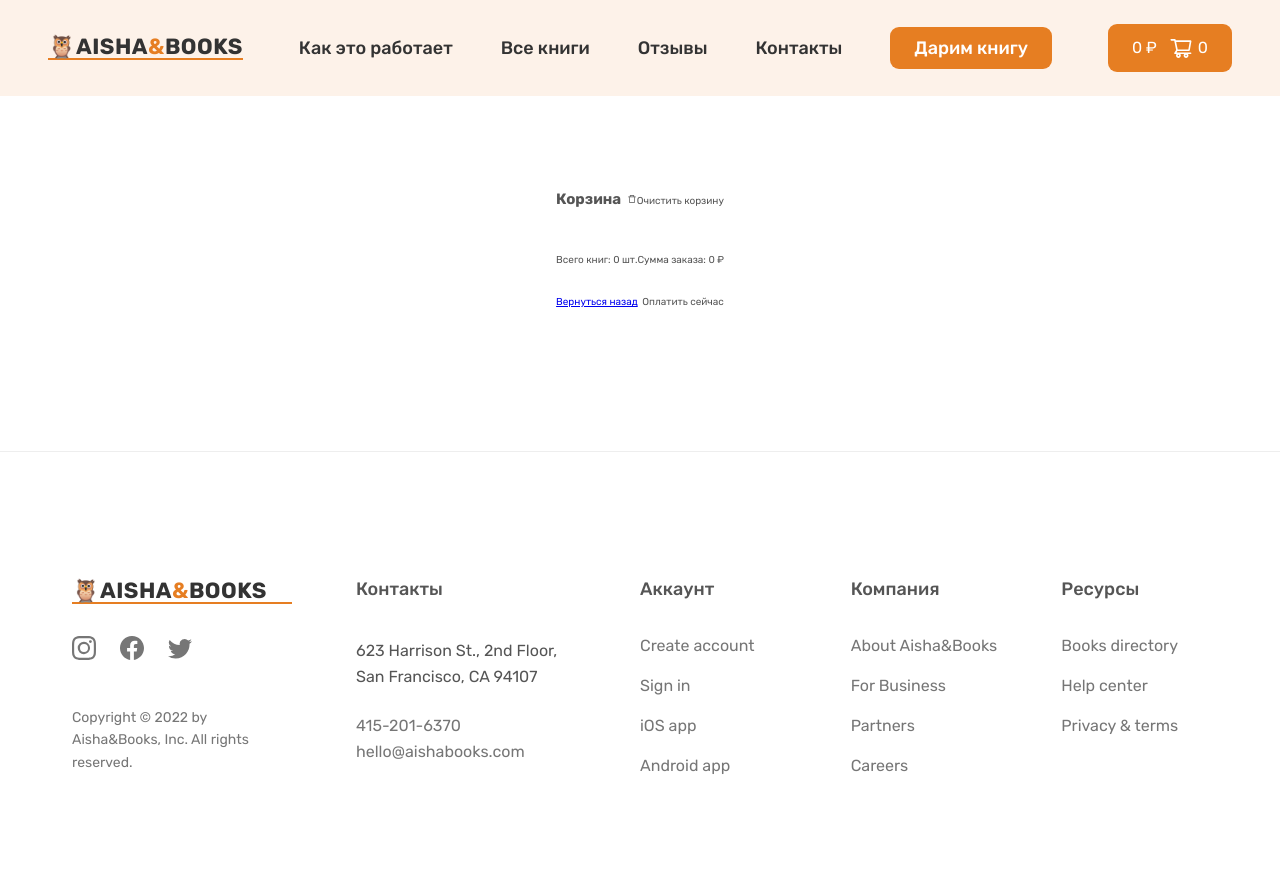
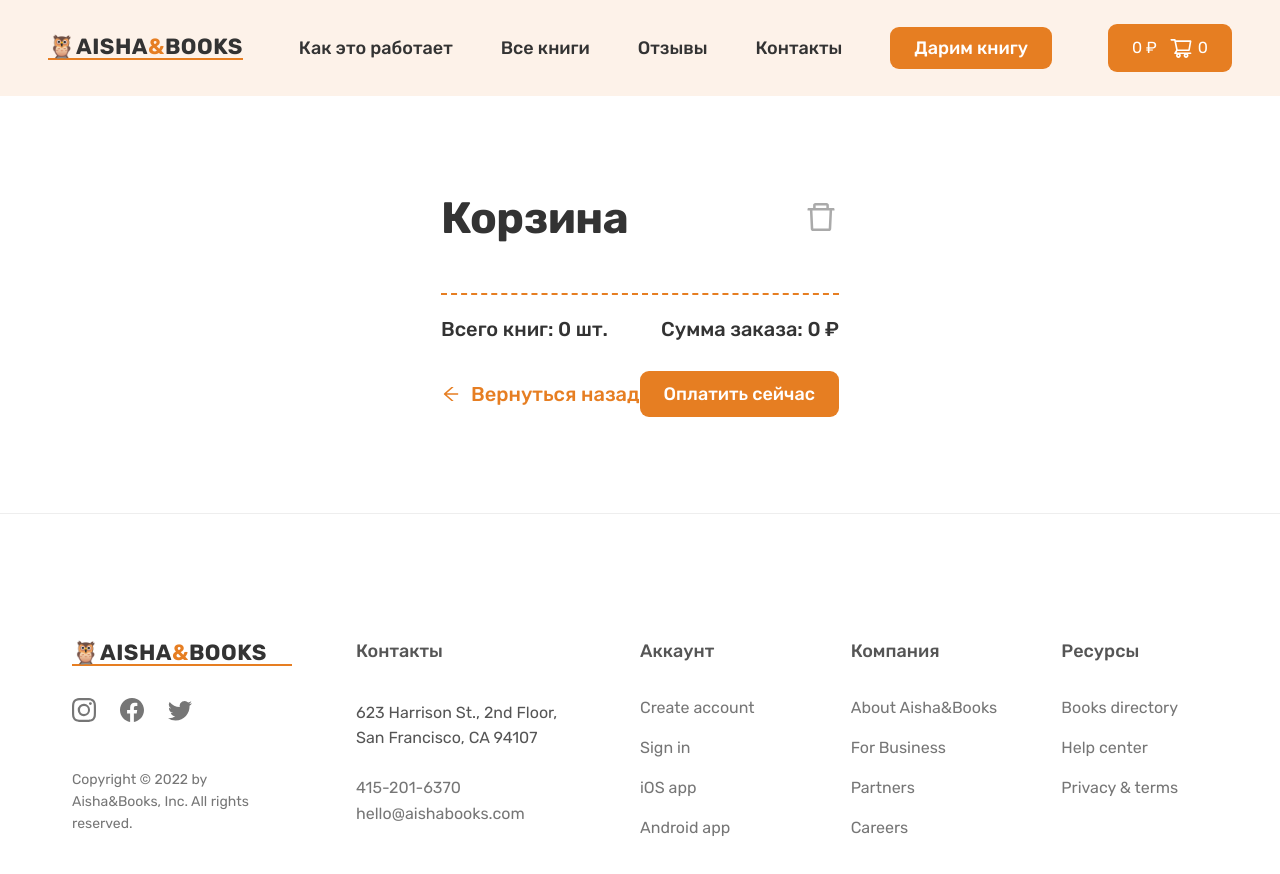
Before and after one commit to zanzorov/book-store, a React (Create React App) app: page /cart in a window 1280 px wide. Shown: the top 874 px of the page. Built offline with nearby package versions, Linux system fonts and the light colour scheme.

Commit message:
Cart style changed

```diff
--- a/src/components/CartBlock/CartBlock.module.css
+++ b/src/components/CartBlock/CartBlock.module.css
@@ -1,12 +1,3 @@
-/*
-- Spacing system (px)
-2 / 4 / 8 / 12 / 16 / 24 / 32 / 48 / 64 / 80 / 96 / 128
-
-- Font sizes (px)
-10 / 12 / 14 / 16 / 18 / 20 / 24 / 30 / 36 / 44 / 52 / 62 / 74 / 86 / 98
-
-*/
-
 .section_cart {
   padding: 9.6rem 0;
 }
@@ -15,22 +6,39 @@
   display: flex;
   align-items: center;
   justify-content: center;
-  max-width: 120rem;
+  max-width: 100rem;
   padding: 0 3.2rem;
   margin: 0 auto;
 }
-
-/* .cart {
-} */
 
 .cart_header {
   display: flex;
   justify-content: space-between;
   align-items: center;
+  margin-bottom: 4.8rem;
+}
+
+.heading_secondary {
+  font-size: 4.4rem;
+  font-weight: 700;
+  color: #333;
+  letter-spacing: -0.5px;
+  line-height: 1.2;
+}
+
+.clear_icon {
+  color: #aaa;
+  cursor: pointer;
+  transition: all 0.3s;
+}
+
+.clear_icon:hover {
+  color: #333;
 }
 
 .cart_bottom {
-  margin: 4.8rem 0;
+  border-top: 2px dashed #e67e22;
+  padding-top: 2.4rem;
 }
 
 .cart_bottom__details {
@@ -38,8 +46,48 @@
   justify-content: space-between;
 }
 
+.total_count,
+.total_price {
+  font-size: 2rem;
+  font-weight: 500;
+  color: #333;
+}
+
 .cart_bottom__buttons {
   display: flex;
   justify-content: space-between;
   margin-top: 3.2rem;
 }
+
+.btn {
+  font-family: inherit;
+  font-size: 1.8rem;
+  font-weight: 500;
+  display: inline-block;
+  background-color: #e67e22;
+  padding: 1.2rem 2.4rem;
+  border: none;
+  border-radius: 9px;
+  color: #fff;
+  cursor: pointer;
+  transition: all 0.3s;
+}
+
+.btn:hover {
+  background-color: #cf711f;
+}
+
+.back_home_link {
+  display: flex;
+  align-items: center;
+  gap: 1rem;
+  text-decoration: none;
+  font-size: 2rem;
+  font-weight: 500;
+  color: #e67e22;
+  transition: all 0.3s;
+}
+
+.back_home_link:hover {
+  color: #cf711f;
+}
--- a/src/components/CartBlock/index.jsx
+++ b/src/components/CartBlock/index.jsx
@@ -3,7 +3,7 @@
 import { useDispatch, useSelector } from "react-redux";
 import { clearItems } from "../../redux/slices/cartSlice";
 
-import { AiOutlineDelete } from "react-icons/ai";
+import { AiOutlineDelete, AiOutlineArrowLeft } from "react-icons/ai";
 
 import CartItem from "../CartItem";
 
@@ -26,11 +26,10 @@
       <div className={styles.container_cart}>
         <div className={styles.cart}>
           <div className={styles.cart_header}>
-            <h2>Корзина</h2>
-            <span onClick={onClickClear}>
-              <AiOutlineDelete />
-              Очистить корзину
-            </span>
+            <h2 className={styles.heading_secondary}>Корзина</h2>
+            <div className={styles.clear_box} onClick={onClickClear}>
+              <AiOutlineDelete size="3.6rem" className={styles.clear_icon} />
+            </div>
           </div>
 
           <div className={styles.cart_items}>
@@ -41,16 +40,19 @@
 
           <div className={styles.cart_bottom}>
             <div className={styles.cart_bottom__details}>
-              <span>Всего книг: {totalCount} шт.</span>
-              <span>Сумма заказа: {totalPrice} &#8381;</span>
+              <span className={styles.total_count}>
+                Всего книг: {totalCount} шт.
+              </span>
+              <span className={styles.total_price}>
+                Сумма заказа: {totalPrice} &#8381;
+              </span>
             </div>
             <div className={styles.cart_bottom__buttons}>
               <Link to="/" className={styles.back_home_link}>
+              <AiOutlineArrowLeft className={styles.icon_arrow} />
                 <span>Вернуться назад</span>
               </Link>
-              <div className={styles.pay_now_btn}>
-                <span>Оплатить сейчас</span>
-              </div>
+              <button className={styles.btn}>Оплатить сейчас</button>
             </div>
           </div>
         </div>
--- a/src/components/CartItem/CartItem.module.css
+++ b/src/components/CartItem/CartItem.module.css
@@ -1,23 +1,25 @@
 .item {
   display: grid;
-  grid-template-columns: repeat(5, 1fr);
-  grid-template-columns: 1.5fr 1.5fr 4fr 1.5fr 1.5fr;
+  grid-template-columns: 2fr 3fr 4fr 3fr 2fr;
   align-items: center;
-  /* column-gap: 4.8rem; */
-  /* align-items: center; */
-  margin-top: 3.2rem;
-  padding-top: 3.2rem;
+  margin-top: 2.4rem;
+  padding-bottom: 2.4rem;
+  border-bottom: 1px solid #eee;
+  user-select: none;
+}
+
+.item:last-child {
+  border: none;
 }
 
 .item_img {
   width: 40%;
+  justify-self: center;
 }
+
 .book_img {
   width: 100%;
 }
-
-/* .item_info {
-} */
 
 .book_title {
   font-size: 1.8rem;
@@ -47,7 +49,7 @@
 .plus {
   color: #333;
   cursor: pointer;
-  /* transition: all 0.3s; */
+  transition: all 0.3s;
 }
 
 .minus:hover,
@@ -64,3 +66,13 @@
   color: #333;
   font-weight: 600;
 }
+
+.remove_icon {
+  color: #aaa;
+  cursor: pointer;
+  transition: all 0.3s;
+}
+
+.remove_icon:hover {
+  color: #333;
+}
--- a/src/components/CartItem/index.jsx
+++ b/src/components/CartItem/index.jsx
@@ -2,7 +2,7 @@
 import { useDispatch } from "react-redux";
 import { addItem, minusItem, removeItem } from "../../redux/slices/cartSlice";
 
-import { AiOutlinePlusCircle, AiOutlineMinusCircle } from "react-icons/ai";
+import { AiOutlinePlusCircle, AiOutlineMinusCircle, AiOutlineCloseCircle } from "react-icons/ai";
 
 import styles from "./CartItem.module.css";
 
@@ -40,19 +40,21 @@
         <AiOutlineMinusCircle
           onClick={onClickMinus}
           className={styles.minus}
-          size="3.2rem"
+          size="3rem"
         />
         <span>{count}</span>
         <AiOutlinePlusCircle
           onClick={onClickPLus}
           className={styles.plus}
-          size="3.2rem"
+          size="3rem"
         />
       </div>
       <div className={styles.item_price}>
         <span>{price * count} &#8381;</span>
       </div>
-      <div onClick={onClickRemove} className={styles.item_remove}>remove</div>
+      <div onClick={onClickRemove} className={styles.item_remove}>
+        <AiOutlineCloseCircle size="2.4rem" className={styles.remove_icon} />
+      </div>
     </div>
   );
 };
```
